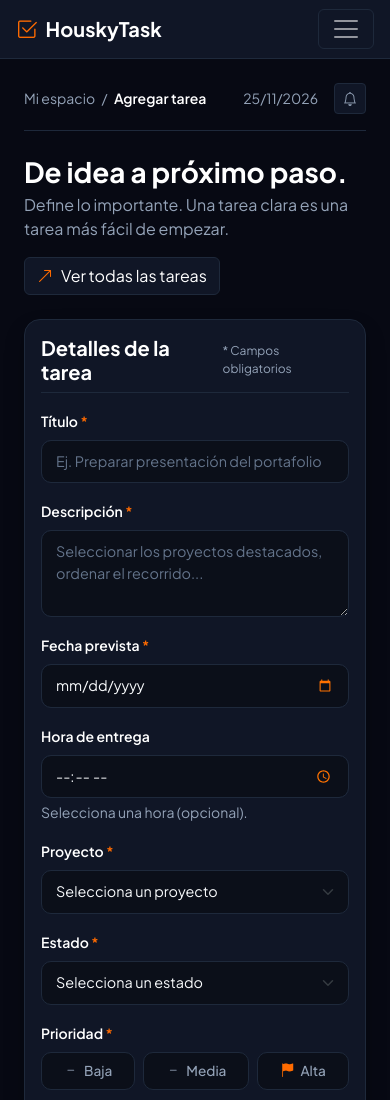
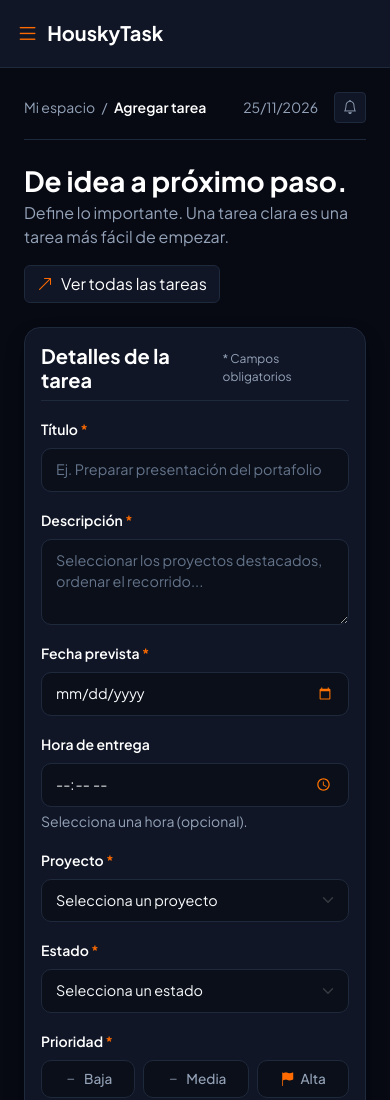
Before and after one commit to AlexisRodB/HouskyTask, a website with bundled scripts: page src/agregarTarea.html in a window 390 px wide. Shown: the top 1100 px of the page. Built offline with nearby package versions, Linux system fonts and the light colour scheme; sample sign-in values are in the browser's storage.

Commit message:
se arregla el responsive

```diff
--- a/src/agregarTarea.html
+++ b/src/agregarTarea.html
@@ -34,23 +34,23 @@
     </div>
     <!-- navegacion movil -->
     <nav
-      class="navbar navbar-dark bg-surface-custom d-lg-none px-3 border-bottom border-custom"
+      class="mobile-header-bar d-flex d-lg-none justify-content-between align-items-center p-3 border-bottom"
     >
-      <a class="navbar-brand d-flex align-items-center" href="index.html">
-        <i
-          class="bi bi-check2-square fs-4 me-2"
-          style="color: var(--accent-orange)"
-        ></i>
-        <span class="fs-5 fw-bold">HouskyTask</span>
-      </a>
+      <div class="d-flex align-items-center gap-2">
         <button
-        class="navbar-toggler border-custom"
+          class="btn text-white p-0 border-0"
           type="button"
           data-bs-toggle="offcanvas"
           data-bs-target="#mobileSidebar"
+          aria-controls="mobileSidebar"
+          aria-label="Abrir menú de navegación"
         >
-        <span class="navbar-toggler-icon"></span>
+          <i class="bi bi-list fs-3 mobile-nav-accent"></i>
         </button>
+        <a class="fs-5 fw-bold text-white text-decoration-none" href="index.html"
+          >HouskyTask</a
+        >
+      </div>
     </nav>
 
     <div
--- a/src/css/pages/Tablero.css
+++ b/src/css/pages/Tablero.css
@@ -11,6 +11,7 @@
   cursor: crosshair;
   background-color: #05070d;
   display: block;
+  max-width: 100%;
   touch-action: none;
 }
 
@@ -41,7 +42,12 @@
 
 .whiteboard-main {
   height: 100vh;
+  min-width: 0;
   overflow: hidden;
+}
+
+.whiteboard-container {
+  min-width: 0;
 }
 
 @media (max-width: 991.98px) {
```
Also changed, not shown: src/calendario.html (+1 -1 lines). Lines whose indentation alone changed are shown as unchanged.
